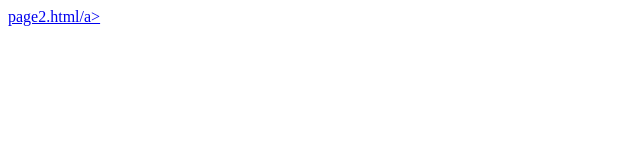
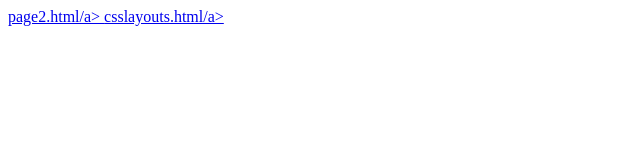
Before and after one commit to 40429084/TestWebsite, a plain HTML site: page index.html in a window 1280 px wide. Shown: the whole page, without its empty margins (0-640 px from the left). Drawn offline with Linux system fonts and the light colour scheme.

Commit message:
Update index.html

```diff
--- a/index.html
+++ b/index.html
@@ -4,5 +4,6 @@
 	</head>
 	<body>
 	<a href= https://40429084.github.io/TestWebsite/page2.html> page2.html/a>
+	<a href= https://40429084.github.io/TestWebsite/csslayouts.html> csslayouts.html/a>
 	</body>
 </html>
```
